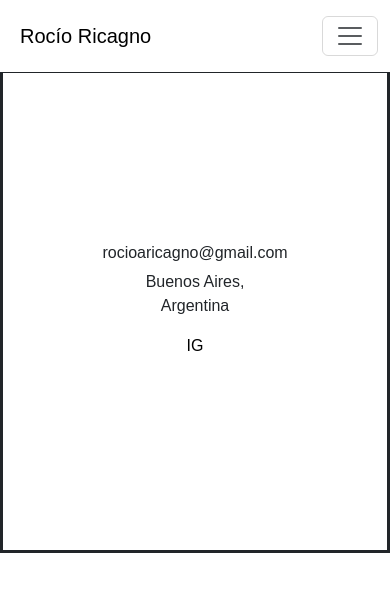
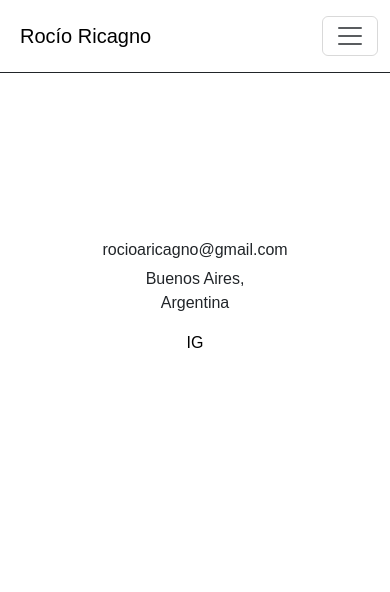
Before and after one commit to i-bruno/RicagnoWeb, a React (Create React App) app: page /contacto in a window 390 px wide. Shown: the top 592 px of the page. Built offline with nearby package versions, Linux system fonts and the light colour scheme.

Commit message:
Se arregló el error del responsive de inicio y contacto

```diff
--- a/src/components/Contacto/Contacto.css
+++ b/src/components/Contacto/Contacto.css
@@ -5,7 +5,3 @@
     display: flex;
     flex-direction: column;
 }
-
-body{
-    border:solid;
-}
```
